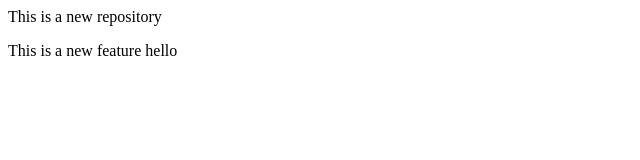
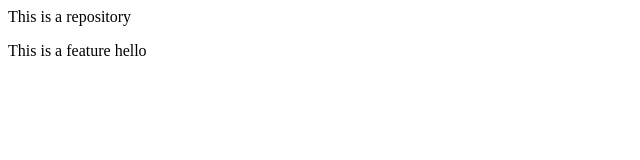
Before and after one commit to menonrahul2002/NewLocalRepo, a plain HTML site: page index.html in a window 1280 px wide. Shown: the full height of the page, 0-640 px from the left. Drawn offline with Linux system fonts and the light colour scheme.

Commit message:
Remove new

```diff
--- a/index.html
+++ b/index.html
@@ -1,2 +1,2 @@
-<p> This is a new repository</p>
-<p>This is a new feature hello</p>
+<p> This is a repository</p>
+<p>This is a feature hello</p>
```
